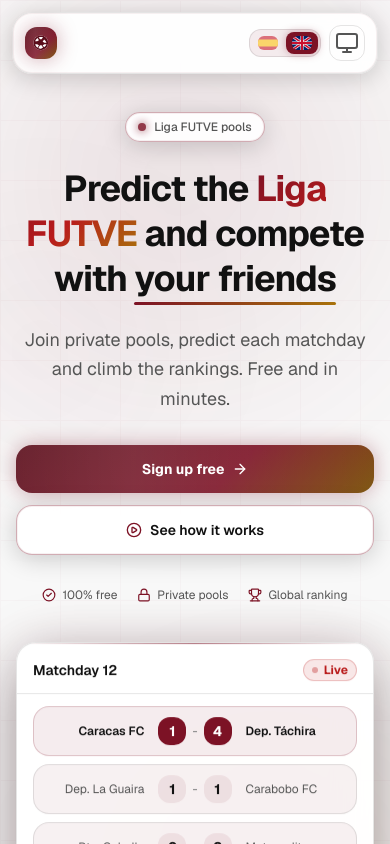
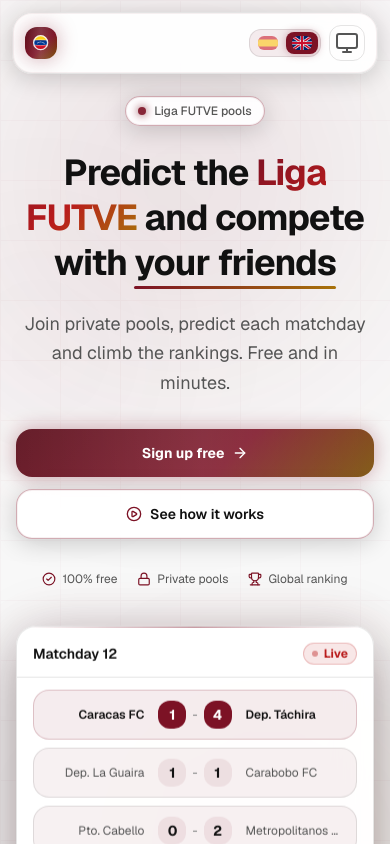
Before and after one commit to esrichardd/quiniela-futve, a Next.js app: page /en in a window 390 px wide. Shown: the top 844 px of the page. Built offline with nearby package versions, Linux system fonts and the light colour scheme.

Commit message:
style: improve mobile landing spacing

```diff
--- a/src/app/globals.css
+++ b/src/app/globals.css
@@ -32,6 +32,9 @@
   --c-text-on-brand: #ffffff;
   --c-link: #7c1225;
   --c-link-hover: #a8720a;
+  --c-flag-yellow: #fcd116;
+  --c-flag-blue: #003893;
+  --c-flag-red: #ce1126;
   --c-scrollbar: rgba(124, 18, 37, 0.25);
   --c-text-gradient: linear-gradient(135deg, #7c1225 0%, #b91c1c 55%, #a8720a 100%);
 
@@ -91,6 +94,9 @@
   --c-text-on-brand: #ffffff;
   --c-link: #d9a017;
   --c-link-hover: #f3f3f3;
+  --c-flag-yellow: #fcd116;
+  --c-flag-blue: #003893;
+  --c-flag-red: #ce1126;
   --c-scrollbar: rgba(111, 17, 30, 0.45);
   --c-text-gradient: linear-gradient(135deg, #9e1d2b 0%, #c0392b 45%, #d9a017 100%);
 
--- /dev/null
+++ b/src/components/brand-mark.tsx
@@ -0,0 +1,98 @@
+import type { CSSProperties } from "react";
+
+type BrandMarkProps = Readonly<{
+  className?: string;
+}>;
+
+const starPoints = [
+  [10.2, 16.7],
+  [11.9, 15.6],
+  [13.8, 15],
+  [16, 14.8],
+  [18.2, 15],
+  [20.1, 15.6],
+  [21.8, 16.7],
+  [22.8, 18.2],
+] as const;
+
+const starPath =
+  "M0 -1 0.29 -0.31 1.05 -0.31 0.43 0.12 0.64 0.82 0 0.4 -0.64 0.82 -0.43 0.12 -1.05 -0.31 -0.29 -0.31Z";
+
+const badgeStyle = {
+  background:
+    "linear-gradient(135deg, var(--c-brand-dim) 0%, var(--c-brand) 58%, var(--c-gold-dim) 100%)",
+  boxShadow: "0 0 20px var(--c-brand-a35)",
+} satisfies CSSProperties;
+
+const sheenStyle = {
+  background:
+    "linear-gradient(90deg, transparent 0%, rgba(255,255,255,0.16) 50%, transparent 100%)",
+} satisfies CSSProperties;
+
+export function BrandMark({ className = "size-8 rounded-lg" }: BrandMarkProps) {
+  return (
+    <span
+      className={`relative flex items-center justify-center overflow-hidden ${className}`}
+      style={badgeStyle}
+    >
+      <span
+        aria-hidden="true"
+        className="pointer-events-none absolute inset-0"
+        style={sheenStyle}
+      />
+      <svg
+        aria-hidden="true"
+        viewBox="0 0 32 32"
+        className="relative z-10 size-[54%]"
+        xmlns="http://www.w3.org/2000/svg"
+      >
+        <path
+          d="M16 3A13 13 0 0 1 28.2 11.6H3.8A13 13 0 0 1 16 3Z"
+          fill="var(--c-flag-yellow)"
+        />
+        <path
+          d="M3.8 11.6H28.2A13.7 13.7 0 0 1 28.2 20.4H3.8A13.7 13.7 0 0 1 3.8 11.6Z"
+          fill="var(--c-flag-blue)"
+        />
+        <path
+          d="M3.8 20.4H28.2A13 13 0 0 1 16 29A13 13 0 0 1 3.8 20.4Z"
+          fill="var(--c-flag-red)"
+        />
+
+        <path
+          d="M4.3 11.7c3.7-0.8 7.6-1.2 11.7-1.2s8 0.4 11.7 1.2M4.3 20.3c3.7 0.8 7.6 1.2 11.7 1.2s8-0.4 11.7-1.2"
+          fill="none"
+          stroke="rgba(255,255,255,0.52)"
+          strokeLinecap="round"
+          strokeWidth="1.35"
+        />
+
+        {starPoints.map(([x, y]) => (
+          <path
+            key={`${x}-${y}`}
+            d={starPath}
+            transform={`translate(${x} ${y}) scale(1.08)`}
+            fill="var(--c-text-on-brand)"
+          />
+        ))}
+
+        <circle
+          cx="16"
+          cy="16"
+          r="13"
+          fill="none"
+          stroke="rgba(255,255,255,0.92)"
+          strokeWidth="2.4"
+        />
+        <circle
+          cx="16"
+          cy="16"
+          r="13"
+          fill="none"
+          stroke="rgba(0,0,0,0.16)"
+          strokeWidth="0.6"
+        />
+      </svg>
+    </span>
+  );
+}
--- a/src/features/auth/components/auth-brand-mark.tsx
+++ b/src/features/auth/components/auth-brand-mark.tsx
@@ -1,23 +1 @@
-type AuthBrandMarkProps = Readonly<{
-  className?: string;
-}>;
-
-export function AuthBrandMark({
-  className = "size-12 rounded-xl",
-}: AuthBrandMarkProps) {
-  return (
-    <span
-      className={`auth-btn-glow flex items-center justify-center ${className}`}
-    >
-      <svg
-        aria-hidden="true"
-        viewBox="0 0 24 24"
-        className="relative z-10 size-1/2"
-        fill="currentColor"
-        xmlns="http://www.w3.org/2000/svg"
-      >
-        <path d="M12 2a10 10 0 1 0 0 20A10 10 0 0 0 12 2zm0 2c1.07 0 2.1.17 3.06.49L13 7h-2L8.94 4.49A7.96 7.96 0 0 1 12 4zM7.5 5.38 9.5 8.5 7 10H4.23A8.02 8.02 0 0 1 7.5 5.38zM4.23 14H7l2.5 1.5-2 3.12A8.02 8.02 0 0 1 4.23 14zm4.71 4.51L11 15.5h2l2.06 3.01A7.96 7.96 0 0 1 12 20a7.96 7.96 0 0 1-3.06-.49zm7.56-.39-2-2.62L17 14h2.77a8.02 8.02 0 0 1-3.27 4.12zM19.77 12H17l-2.5-1.5 2-3.12A8.02 8.02 0 0 1 19.77 12z" />
-      </svg>
-    </span>
-  );
-}
+export { BrandMark as AuthBrandMark } from "@/components/brand-mark";
--- a/src/features/dashboard/components/dashboard-home.tsx
+++ b/src/features/dashboard/components/dashboard-home.tsx
@@ -1,5 +1,6 @@
 import { CalendarDays, Construction, Trophy } from "lucide-react";
 
+import { BrandMark } from "@/components/brand-mark";
 import { Link } from "@/i18n/navigation";
 
 import LogoutButton from "./logout-button";
@@ -38,9 +39,7 @@
             aria-label={homeLabel}
             className="inline-flex min-w-0 items-center gap-2 rounded-lg focus-visible:outline-none focus-visible:ring-2 focus-visible:ring-ring"
           >
-            <span className="flex size-9 items-center justify-center rounded-lg bg-primary text-sm font-black text-primary-foreground shadow-soft">
-              Q
-            </span>
+            <BrandMark className="size-9 rounded-lg" />
             <span className="truncate text-base font-bold tracking-tight">
               Quiniela <span className="text-brand">FUTVE</span>
             </span>
--- a/src/features/landing/components/brand-mark.tsx
+++ b/src/features/landing/components/brand-mark.tsx
@@ -1,23 +1 @@
-type BrandMarkProps = Readonly<{
-  className?: string;
-}>;
-
-// Glowing brand badge with the football mark. Used in navbar and footer.
-export function BrandMark({ className = "size-8 rounded-lg" }: BrandMarkProps) {
-  return (
-    <span className={`landing-btn-glow relative flex items-center justify-center ${className}`}>
-      <svg
-        aria-hidden="true"
-        viewBox="0 0 24 24"
-        className="landing-brand-mark-fill relative z-10 size-[55%]"
-        xmlns="http://www.w3.org/2000/svg"
-      >
-        <circle cx="12" cy="12" r="10" />
-        <path
-          className="landing-brand-mark-detail"
-          d="M12 2a10 10 0 1 0 0 20A10 10 0 0 0 12 2zm0 2c1.07 0 2.1.17 3.06.49L13 7h-2L8.94 4.49A7.96 7.96 0 0 1 12 4zM7.5 5.38L9.5 8.5 7 10H4.23A8.02 8.02 0 0 1 7.5 5.38zM4.23 14H7l2.5 1.5-2 3.12A8.02 8.02 0 0 1 4.23 14zm4.71 4.51L11 15.5h2l2.06 3.01A7.96 7.96 0 0 1 12 20a7.96 7.96 0 0 1-3.06-.49zm7.56-.39L14.5 15.5 17 14h2.77a8.02 8.02 0 0 1-3.27 4.12zM19.77 12H17l-2.5-1.5 2-3.12A8.02 8.02 0 0 1 19.77 12z"
-        />
-      </svg>
-    </span>
-  );
-}
+export { BrandMark } from "@/components/brand-mark";
--- a/src/features/landing/components/cta-section.tsx
+++ b/src/features/landing/components/cta-section.tsx
@@ -10,11 +10,11 @@
   const common = await getTranslations("common");
 
   return (
-    <section className="relative overflow-hidden px-4 py-24">
+    <section className="relative overflow-hidden px-4 py-14 md:py-24">
       <Orb className="landing-orb-cta" />
 
       <div className="relative z-10 mx-auto max-w-4xl">
-        <div className="landing-cta-panel relative overflow-hidden rounded-3xl px-8 py-14 text-center md:px-16 md:py-20">
+        <div className="landing-cta-panel relative overflow-hidden rounded-3xl px-6 py-10 text-center md:px-16 md:py-20">
           <div
             aria-hidden="true"
             className="landing-cta-top-line absolute inset-x-0 top-0 h-px"
@@ -28,8 +28,8 @@
             className="landing-cta-gold-corner pointer-events-none absolute bottom-0 right-0 size-40"
           />
 
-          <div className="landing-icon-badge landing-icon-badge-glow-lg mx-auto mb-6 size-16 rounded-2xl">
-            <Trophy aria-hidden="true" className="size-8" strokeWidth={1.5} />
+          <div className="landing-icon-badge landing-icon-badge-glow-lg mx-auto mb-5 size-14 rounded-2xl md:mb-6 md:size-16">
+            <Trophy aria-hidden="true" className="size-7 md:size-8" strokeWidth={1.5} />
           </div>
 
           <h2 className="mb-4 text-balance text-3xl font-bold md:text-4xl lg:text-5xl">
@@ -39,7 +39,7 @@
               ),
             })}
           </h2>
-          <p className="mx-auto mb-10 max-w-md text-lg leading-relaxed text-muted-foreground">
+          <p className="mx-auto mb-8 max-w-md text-base leading-relaxed text-muted-foreground md:mb-10 md:text-lg">
             {t("cta.sub")}
           </p>
 
--- a/src/features/landing/components/hero-section.tsx
+++ b/src/features/landing/components/hero-section.tsx
@@ -11,7 +11,7 @@
   const t = await getTranslations("home");
 
   return (
-    <section className="relative flex items-center overflow-hidden px-4 pb-16 pt-28">
+    <section className="relative flex items-center overflow-hidden px-4 pb-12 pt-24 md:pb-16 md:pt-28">
       <Orb className="landing-orb-hero-brand" drift />
       <Orb className="landing-orb-hero-gold" drift />
       <Orb className="landing-orb-hero-subtle" />
--- a/src/features/landing/landing.css
+++ b/src/features/landing/landing.css
@@ -328,14 +328,6 @@
   box-shadow: 0 0 8px var(--c-brand);
 }
 
-.landing-brand-mark-fill {
-  fill: var(--c-text-on-brand);
-}
-
-.landing-brand-mark-detail {
-  fill: var(--c-brand-dim);
-}
-
 .landing-accent-underline {
   background: linear-gradient(90deg, var(--c-brand), var(--c-gold));
 }
```
Also changed, not shown: src/features/landing/components/app-preview.tsx (+12 -12 lines), src/features/landing/components/how-it-works.tsx (+6 -6 lines).
